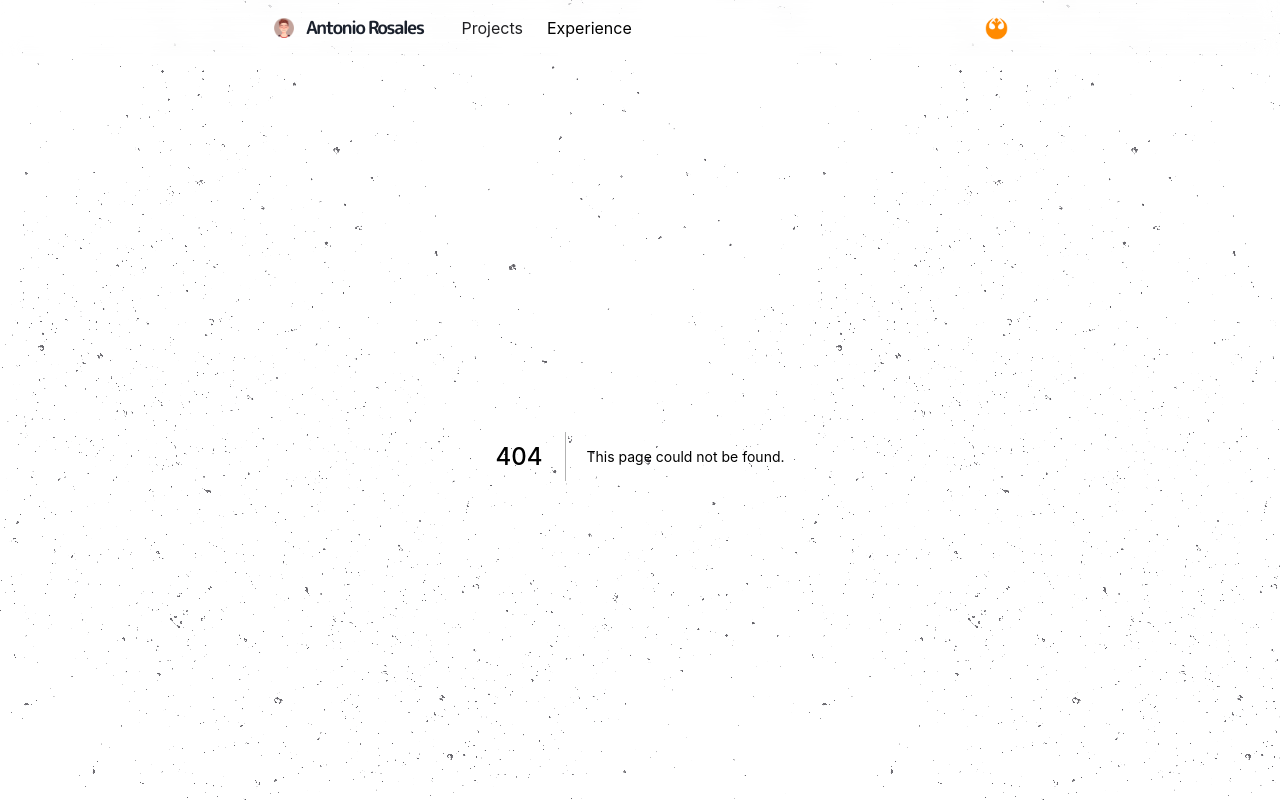
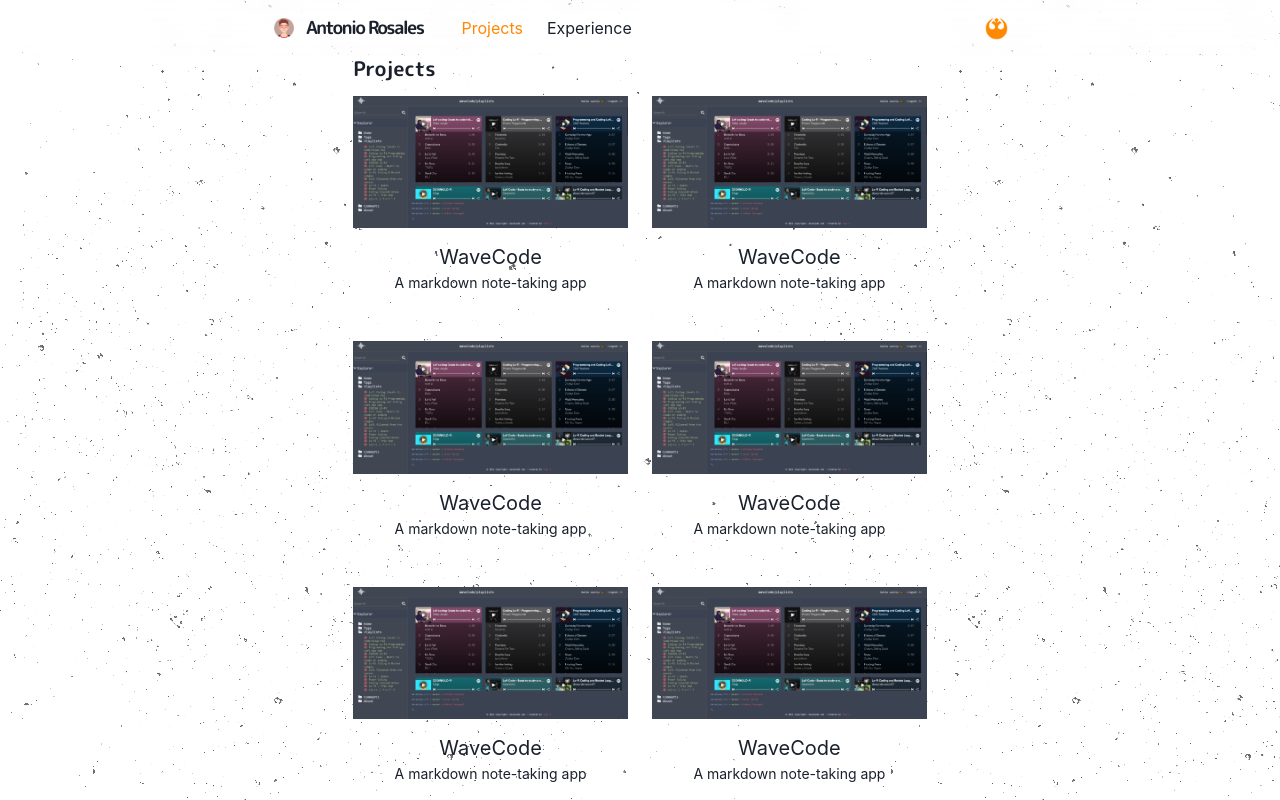
Before and after one commit to lethamburn/lethamburn-portfolio, a Next.js app: page /projects in a window 1280 px wide. Before the commit this address had no page. Shown: the top 800 px of the page. Built offline with nearby package versions, Linux system fonts and the light colour scheme.

Commit message:
FEAT projects page

```diff
--- /dev/null
+++ b/components/grid-item.js
@@ -0,0 +1,53 @@
+import NextLink from 'next/link'
+import Image from 'next/image'
+import { Box, Text, LinkBox, LinkOverlay } from '@chakra-ui/react'
+import { Global } from '@emotion/react'
+
+export const GridItem = ({ children, href, title, thumbnail }) => (
+  <Box w="100%" textAlign="center">
+    <LinkBox cursor="pointer">
+      <Image
+        src={thumbnail}
+        alt={title}
+        className="grid-item-thumbnail"
+        placeholder="blur"
+        loading="lazy"
+      />
+      <LinkOverlay href={href} target="_blank">
+        <Text mt={2}>{title}</Text>
+      </LinkOverlay>
+      <Text fontSize={14}>{children}</Text>
+    </LinkBox>
+  </Box>
+)
+
+export const ProjectGridItem = ({ children, id, title, thumbnail }) => (
+  <Box w="100%" textAlign="center">
+    <NextLink href={`/works/${id}`}>
+      <LinkBox cursor="pointer">
+        <Image
+          src={thumbnail}
+          alt={title}
+          className="grid-item-thumbnail"
+          placeholder="blur"
+        />
+        <LinkOverlay href={`/works/${id}`}>
+          <Text mt={2} fontSize={20}>
+            {title}
+          </Text>
+        </LinkOverlay>
+        <Text fontSize={14}>{children}</Text>
+      </LinkBox>
+    </NextLink>
+  </Box>
+)
+
+export const GridItemStyle = () => (
+  <Global
+    styles={`
+      .grid-item-thumbnail {
+        border-radius: 12px;
+      }
+    `}
+  />
+)
--- a/components/navbar.js
+++ b/components/navbar.js
@@ -26,7 +26,7 @@ const LinkItem = ({ href, path, children }) => {
       <Link
         p={2}
         bg={active ? 'glassTeal' : undefined}
-        color={active ? '#202023' : inactiveColor}
+        color={active ? '#ff8906' : inactiveColor}
       >
         {children}
       </Link>
@@ -42,7 +42,7 @@ const Navbar = props => {
       position="fixed"
       as="nav"
       w="100%"
-      bg={useColorModeValue()}
+      bg={useColorModeValue('#fffff40', '#20202380')}
       style={{ backdropFilter: 'blur(10px)' }}
     >
       <Container
--- a/lib/theme.js
+++ b/lib/theme.js
@@ -4,7 +4,7 @@ import { mode } from '@chakra-ui/theme-tools'
 const styles = {
   global: props => ({
     body: {
-      bg: mode('#fffffe', '#0f0e17')(props)
+      bg: mode('#fffff', '#0f0e17')(props)
     }
   })
 }
--- a/pages/index.js
+++ b/pages/index.js
@@ -74,7 +74,7 @@ const Page = () => {
         <Box align="center" my={4}>
           <NextLink href="/projects">
             <Button rightIcon={<ChevronRightIcon />} colorScheme="gray">
-              My portfolio
+              My projects
             </Button>
           </NextLink>
         </Box>
--- /dev/null
+++ b/pages/projects.js
@@ -0,0 +1,59 @@
+import { Container, Heading, SimpleGrid, Divider } from '@chakra-ui/react'
+import Section from '../components/section';
+import { ProjectGridItem } from '../components/grid-item';
+
+import waveCode from "../public/images/contents/wavecode.png";
+
+const Projects = () => {
+  return (
+    <Container>
+      <Heading as="h3" fontSize={20} mb={4}>
+        Projects
+      </Heading>
+      <SimpleGrid columns={[1,1,2]} gap={6}>
+          <Section>
+              <ProjectGridItem id="inkdrop" title="WaveCode" thumbnail={waveCode}>
+                  A markdown note-taking app
+              </ProjectGridItem>
+          </Section>
+          <Section>
+              <ProjectGridItem id="WaveCode" title="WaveCode" thumbnail={waveCode}>
+                  A markdown note-taking app
+              </ProjectGridItem>
+          </Section>
+          <Section>
+              <ProjectGridItem id="WaveCode" title="WaveCode" thumbnail={waveCode}>
+                  A markdown note-taking app
+              </ProjectGridItem>
+          </Section>
+          <Section>
+              <ProjectGridItem id="WaveCode" title="WaveCode" thumbnail={waveCode}>
+                  A markdown note-taking app
+              </ProjectGridItem>
+          </Section>
+          <Section>
+              <ProjectGridItem id="WaveCode" title="WaveCode" thumbnail={waveCode}>
+                  A markdown note-taking app
+              </ProjectGridItem>
+          </Section>
+          <Section>
+              <ProjectGridItem id="WaveCode" title="WaveCode" thumbnail={waveCode}>
+                  A markdown note-taking app
+              </ProjectGridItem>
+          </Section>
+          <Section>
+              <ProjectGridItem id="WaveCode" title="WaveCode" thumbnail={waveCode}>
+                  A markdown note-taking app
+              </ProjectGridItem>
+          </Section>
+          <Section>
+              <ProjectGridItem id="WaveCode" title="WaveCode" thumbnail={waveCode}>
+                  A markdown note-taking app
+              </ProjectGridItem>
+          </Section>
+      </SimpleGrid>
+    </Container>
+  )
+}
+
+export default Projects
```
